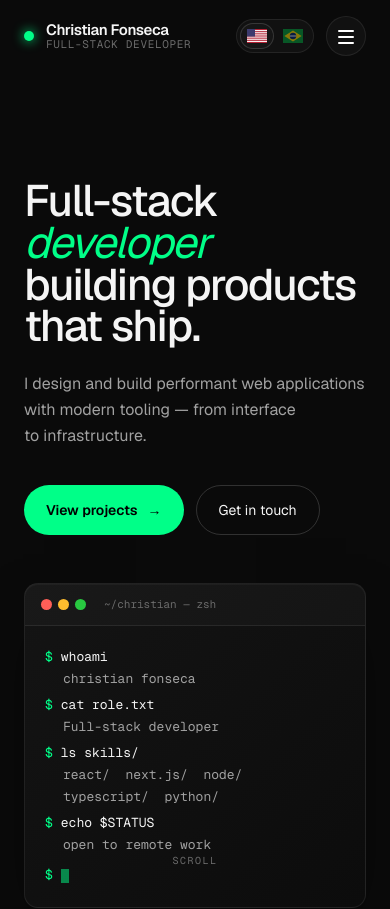
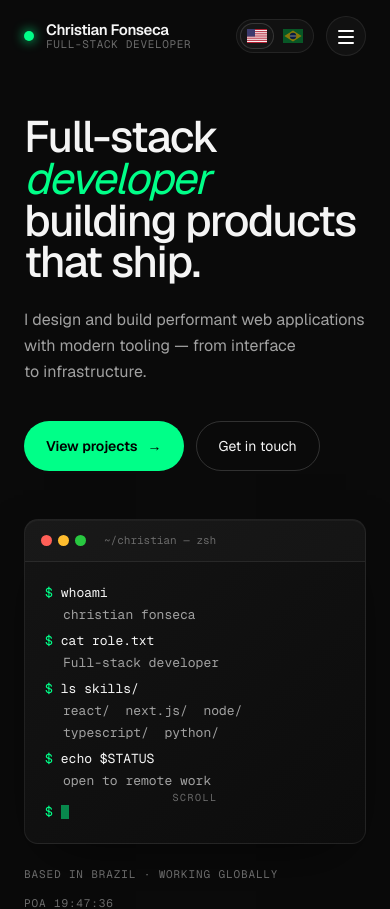
Before and after one commit to christianfonseca03/portfolio, a Next.js app: page /en in a window 390 px wide. Shown: the top 909 px of the page. Built offline with nearby package versions, Linux system fonts and the light colour scheme.

Commit message:
fix: heroPage distance to header

```diff
--- a/components/Hero.tsx
+++ b/components/Hero.tsx
@@ -31,7 +31,7 @@ export default function Hero({ t }: Props) {
   return (
     <section
       id="hero"
-      className="relative min-h-screen overflow-hidden px-6 pt-[clamp(120px,18vh,180px)] pb-[clamp(80px,12vh,120px)] md:px-10 xl:px-16 2xl:px-20"
+      className="relative min-h-screen overflow-hidden px-6 pt-[88px] pb-[clamp(80px,12vh,120px)] md:px-10 md:pt-[clamp(120px,18vh,180px)] xl:px-16 2xl:px-20"
     >
       <div className="mx-auto grid w-full max-w-[1240px] items-center gap-12 min-[960px]:grid-cols-[1.1fr_0.9fr] min-[960px]:gap-16">
 
```
